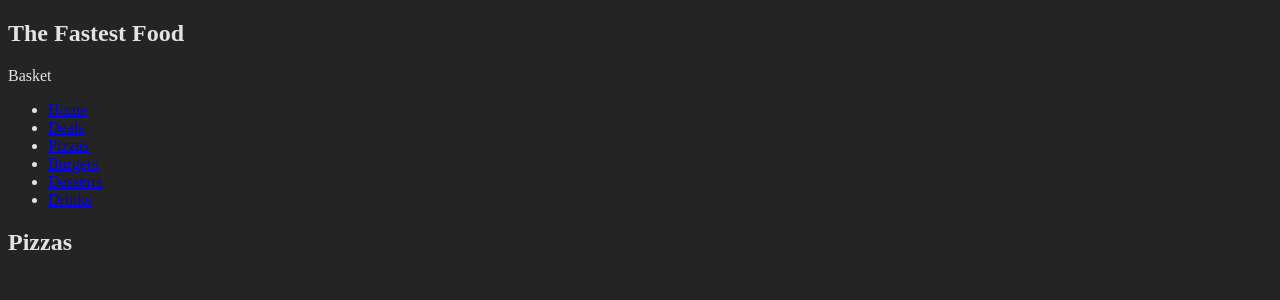
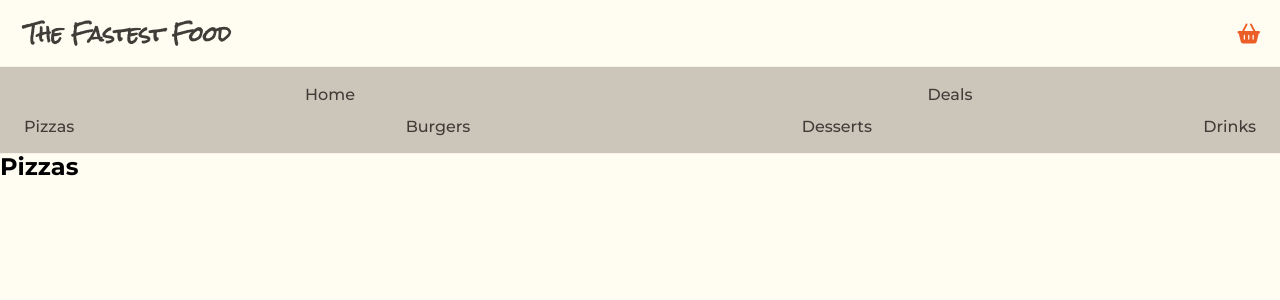
Before and after one commit to MatGom/the-fastest-food, a React (Vite) app: page /pizzas in a window 1280 px wide. Shown: the top 300 px of the page. Built offline with nearby package versions, Linux system fonts and the light colour scheme.

Commit message:
Add basic styles to the Navigation component

```diff
--- a/index.html
+++ b/index.html
@@ -4,6 +4,11 @@
 <head>
   <meta charset="UTF-8" />
   <meta name="viewport" content="width=device-width, initial-scale=1.0" />
+  <link rel="preconnect" href="https://fonts.googleapis.com">
+  <link rel="preconnect" href="https://fonts.gstatic.com" crossorigin>
+  <link
+    href="https://fonts.googleapis.com/css2?family=Montserrat:ital,wght@0,100..900;1,100..900&family=Rock+Salt&display=swap"
+    rel="stylesheet">
   <title>The Fastest Food</title>
 </head>
 
--- a/package.json
+++ b/package.json
@@ -10,6 +10,7 @@
     "preview": "vite preview"
   },
   "dependencies": {
+    "@fortawesome/fontawesome-free": "^6.5.2",
     "react": "^18.2.0",
     "react-dom": "^18.2.0",
     "react-router-dom": "^6.23.1"
--- /dev/null
+++ b/src/components/Navigation/Navigation.module.css
@@ -0,0 +1,53 @@
+.navigationTitle {
+  padding: 10px 20px;
+  display: flex;
+  justify-content: space-between;
+  font-family: var(--font-one);
+  background-color: var(--color-two);
+}
+
+.navigationTitle h1 {
+  color: var(--color-one);
+  margin-left: 5px;
+  font-size: 20px;
+}
+
+.navigationBasket {
+  display: flex;
+  justify-content: center;
+  align-items: center;
+}
+
+.navigationBasket i {
+  font-size: 20px;
+  color: var(--color-five);
+}
+
+.navigationList {
+  padding: 10px 20px;
+  display: flex;
+  justify-content: space-between;
+  flex-wrap: wrap;
+  list-style: none;
+  background-color: var(--color-three);
+  box-shadow: 0 0 1px 1px var(--color-three);
+}
+
+.navigationListItem {
+  padding: 2px 4px;
+  height: 32px;
+  display: flex;
+  justify-content: center;
+  align-items: center;
+  text-align: center;
+}
+
+.navigationListMainItem {
+  width: 50%;
+}
+
+.navigationListItem a {
+  font-weight: 500;
+  color: var(--color-one);
+  text-decoration: none;
+}
--- a/src/components/Navigation/Navigation.tsx
+++ b/src/components/Navigation/Navigation.tsx
@@ -1,29 +1,33 @@
+import styles from './Navigation.module.css';
+
 import { Link } from 'react-router-dom';
 
 export default function Navigation() {
   return (
-    <nav>
-      <div>
+    <nav className={styles.navigation}>
+      <div className={styles.navigationTitle}>
         <h1>The Fastest Food</h1>
-        <div>Basket</div>
+        <div className={styles.navigationBasket}>
+          <i className='fa-solid fa-basket-shopping'></i>
+        </div>
       </div>
-      <ul>
-        <li>
+      <ul className={styles.navigationList}>
+        <li className={`${styles.navigationListItem} ${styles.navigationListMainItem}`}>
           <Link to='/'>Home</Link>
         </li>
-        <li>
+        <li className={`${styles.navigationListItem} ${styles.navigationListMainItem}`}>
           <Link to='/deals'>Deals</Link>
         </li>
-        <li>
+        <li className={styles.navigationListItem}>
           <Link to='/pizzas'>Pizzas</Link>
         </li>
-        <li>
+        <li className={styles.navigationListItem}>
           <Link to='/burgers'>Burgers</Link>
         </li>
-        <li>
+        <li className={styles.navigationListItem}>
           <Link to='/desserts'>Desserts</Link>
         </li>
-        <li>
+        <li className={styles.navigationListItem}>
           <Link to='/drinks'>Drinks</Link>
         </li>
       </ul>
--- a/src/index.css
+++ b/src/index.css
@@ -1,4 +1,21 @@
+*,
+*::after,
+*::before {
+  box-sizing: border-box;
+  margin: 0;
+  padding: 0;
+}
+
 :root {
-  color: rgba(255, 255, 255, 0.87);
-  background-color: #242424;
+  --font-one: 'Rock Salt', cursive;
+  --font-two: 'Montserrat', sans-serif;
+
+  --color-one: #403d39;
+  --color-two: #fffcf2;
+  --color-three: #ccc5b9;
+  --color-four: #252422;
+  --color-five: #eb5e28;
+
+  background-color: var(--color-two);
+  font-family: var(--font-two);
 }
--- a/src/main.tsx
+++ b/src/main.tsx
@@ -3,6 +3,7 @@ import ReactDOM from 'react-dom/client';
 import { BrowserRouter as Router } from 'react-router-dom';
 import App from './App.tsx';
 import './index.css';
+import '@fortawesome/fontawesome-free/css/all.min.css';
 
 ReactDOM.createRoot(document.getElementById('root')!).render(
   <React.StrictMode>
```
Also changed, not shown: 1 other file (tests, documents, lock files or other folders).
